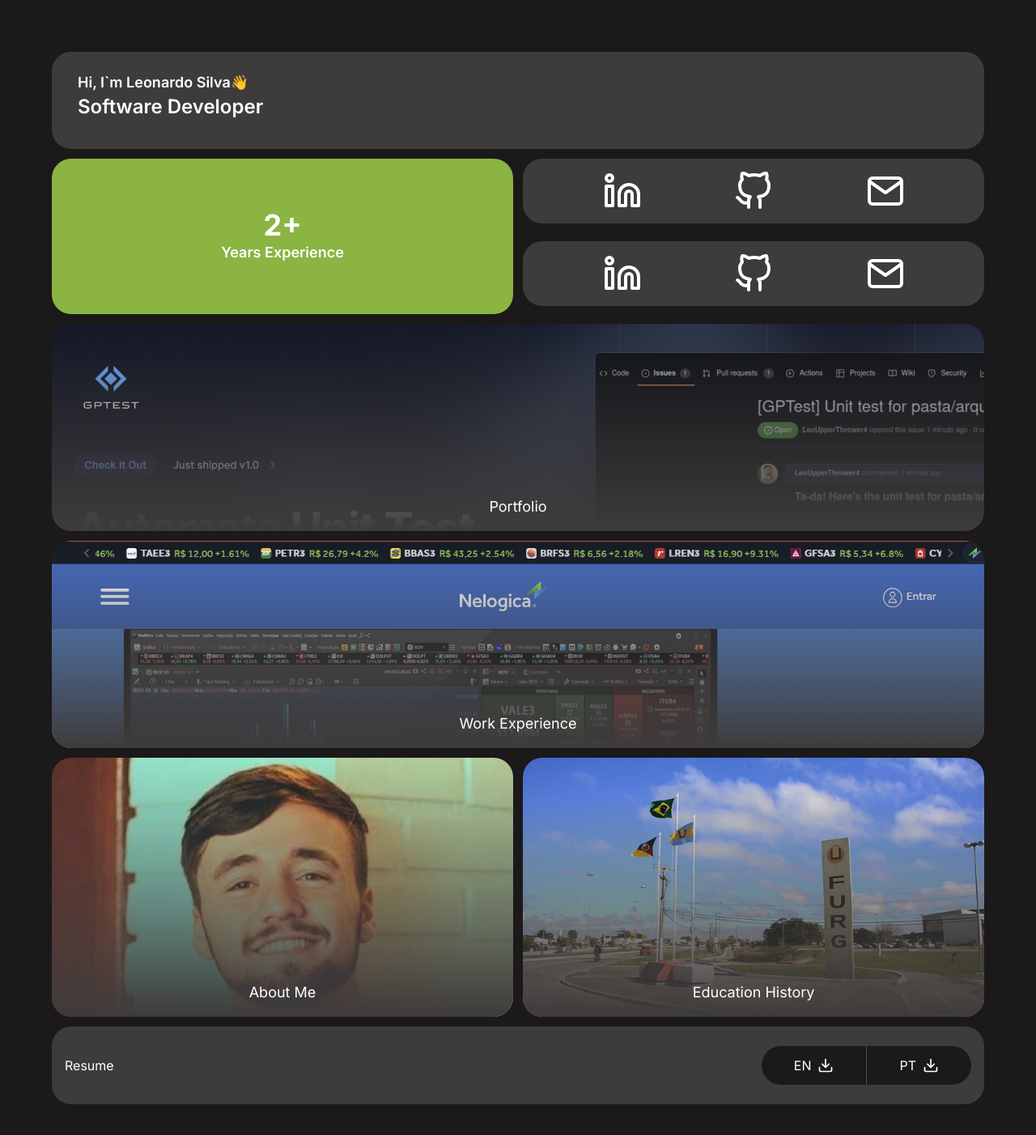
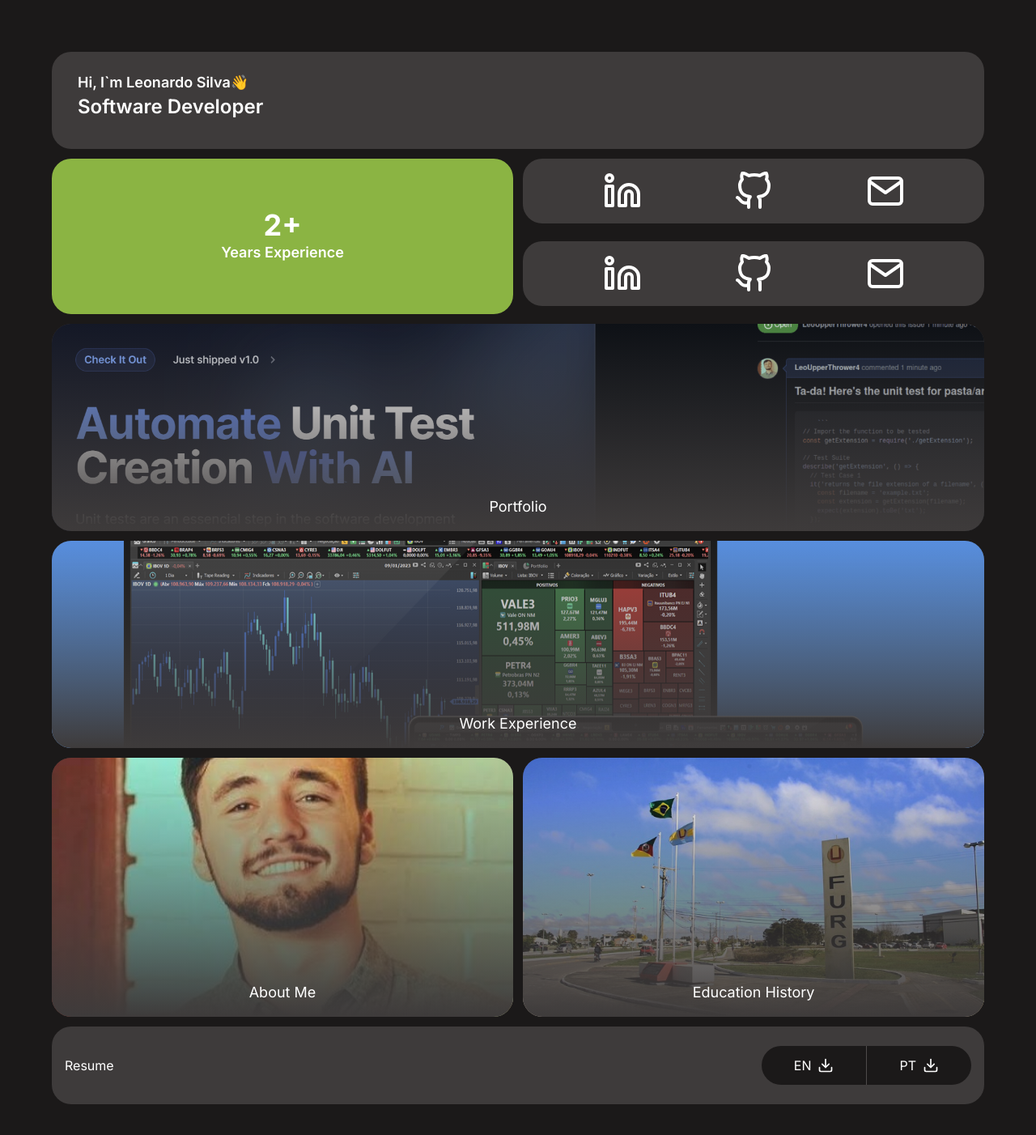
Before and after one commit to LeoUpperThrower4/MyPortfolio, a Next.js app: page / in a window 1280 px wide. Shown: the top 1402 px of the page at 81% size. Built offline with nearby package versions, Linux system fonts and the light colour scheme.

Commit message:
add hover on bg image

```diff
--- a/src/app/page.tsx
+++ b/src/app/page.tsx
@@ -1,3 +1,4 @@
+import Image from "next/image";
 import { CardStructure } from "../components/CardStructure";
 import { Mail, Linkedin, GitHub, Download } from "react-feather";
 
@@ -54,34 +55,76 @@ export default function Home() {
           })}
       </CardStructure>
       {/* Portfolio */}
-      <CardStructure className="col-span-8 min-h-[16rem] relative overflow-hidden bg-cover bg-usegptest">
+      <CardStructure className="col-span-8 min-h-[16rem] relative overflow-hidden group">
+        <Image
+              src={'/usegptest_hero.png'}
+              alt="Nelogica Website Cover"
+              fill
+              style={{objectFit: 'cover'}}
+              className="transition-all duration-300 ease-in-out group-hover:scale-110"
+        />
         <span className="
+        transition-all duration-500 ease-in-out
+        group-hover:text-2xl
         flex items-end justify-center
         roundend-lg absolute top-0 right-0 left-0 bottom-0
 
         p-4 bg-gradient-to-t from-[#3E3B3B] to-transparent
-        text-white text-lg">Portfolio</span>
+        text-white text-lg">
+          Portfolio
+        </span>
       </CardStructure>
       {/* Work Experience */}
-      <CardStructure className="col-span-8 p-2 min-h-[16rem] relative overflow-hidden bg-cover bg-nelogica">
+      <CardStructure className="col-span-8 p-2 min-h-[16rem] relative overflow-hidden group">
+        <Image
+            src={'/nelogica_hero.png'}
+            alt="Nelogica Website Cover"
+            fill
+            style={{objectFit: 'cover'}}
+            className="transition-all duration-300 ease-in-out group-hover:scale-110"
+        />
         <span className="
+          transition-all duration-500 ease-in-out
+          group-hover:text-2xl
           flex items-end justify-center
           roundend-lg absolute top-0 right-0 left-0 bottom-0
           p-4 bg-gradient-to-t from-[#3E3B3B] to-transparent
-        text-white text-lg">Work Experience</span>
+          text-white text-lg">
+            Work Experience
+        </span>
       </CardStructure>
       {/* About Me */}
-      <CardStructure className="col-span-4 min-h-[20rem] relative overflow-hidden bg-cover bg-eu bg-top">
+      <CardStructure className="col-span-4 min-h-[20rem] relative overflow-hidden group">
+        <Image
+          src={'/eu.jpg'}
+          alt="Leonardo`s Picture. White man with a beard and short hair."
+          fill
+          style={{objectFit: 'cover'}}
+          className="transition-all duration-300 ease-in-out group-hover:scale-110"
+        />
         <span className="
+          transition-all duration-500 ease-in-out
+          group-hover:text-2xl
           flex items-end justify-center
           roundend-lg absolute top-0 right-0 left-0 bottom-0
           p-4 bg-gradient-to-t from-[#3E3B3B] to-transparent
-        text-white text-lg">About Me</span>
+          text-white text-lg">
+            About Me
+        </span>
 
       </CardStructure>
       {/* Education History */}
-      <CardStructure className="col-span-4 min-h-[20rem] relative overflow-hidden bg-cover bg-furg bg-top">
+      <CardStructure className="col-span-4 min-h-[20rem] relative overflow-hidden group">
+      <Image
+          src={'/furg.jpg'}
+          alt="Picture of the author"
+          fill
+          style={{objectFit: 'cover'}}
+          className="transition-all duration-500 ease-in-out group-hover:scale-110"
+        />
       <span className="
+        transition-all duration-500 ease-in-out
+        group-hover:text-2xl
         flex items-end justify-center
         roundend-lg absolute top-0 right-0 left-0 bottom-0
         p-4 bg-gradient-to-t from-[#3E3B3B] to-transparent
--- a/src/components/CardStructure.tsx
+++ b/src/components/CardStructure.tsx
@@ -8,7 +8,7 @@ interface CardStructureProps {
 
 export function CardStructure({ children, className }: CardStructureProps) {
   return (
-    <div className={twMerge(`rounded-3xl text-white bg-[#3E3B3B] ${className ?? ''}`)}>
+    <div className={twMerge(`cursor-pointer rounded-3xl text-white bg-[#3E3B3B] ${className ?? ''}`)}>
       {children}
     </div>
   )
--- a/tailwind.config.js
+++ b/tailwind.config.js
@@ -5,12 +5,6 @@ module.exports = {
       flexGrow: {
         2: '2',
         3: '3'
-      },
-      backgroundImage: {
-        'usegptest': "url('../../public/usegptest_hero.png')",
-        'nelogica': "url('../../public/nelogica_hero.png')",
-        'eu': "url('../../public/eu.jpg')",
-        'furg': "url('../../public/furg.jpg')",
       },
     }
   },
```
Lines whose indentation alone changed are shown as unchanged.
